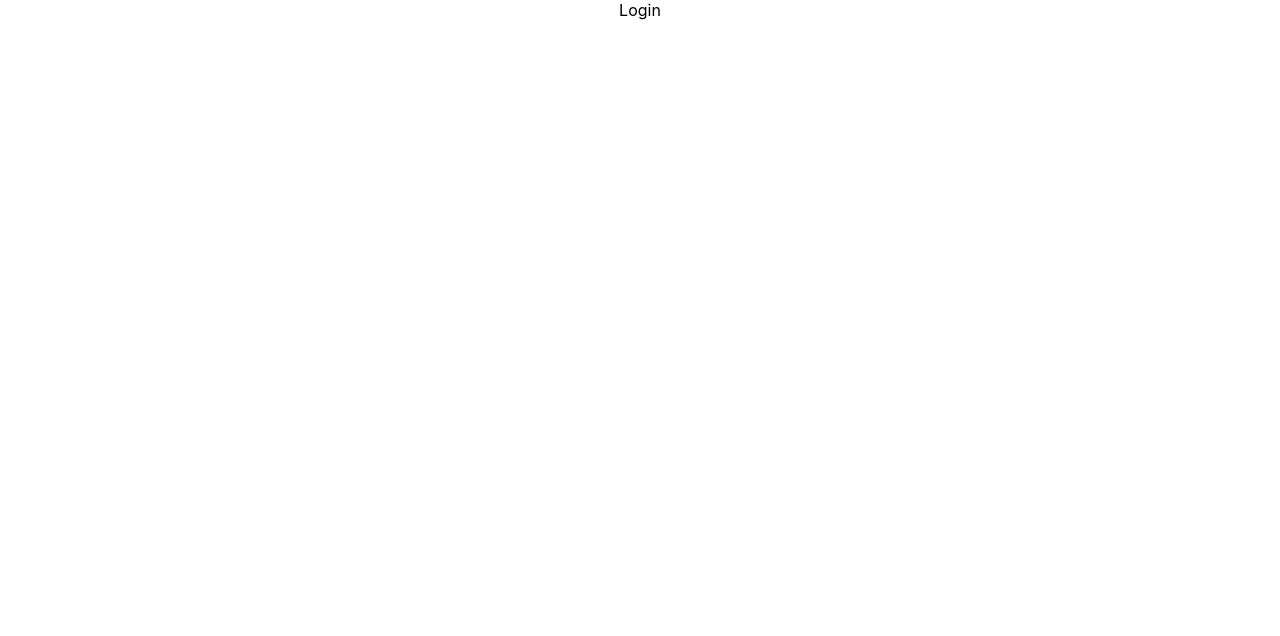
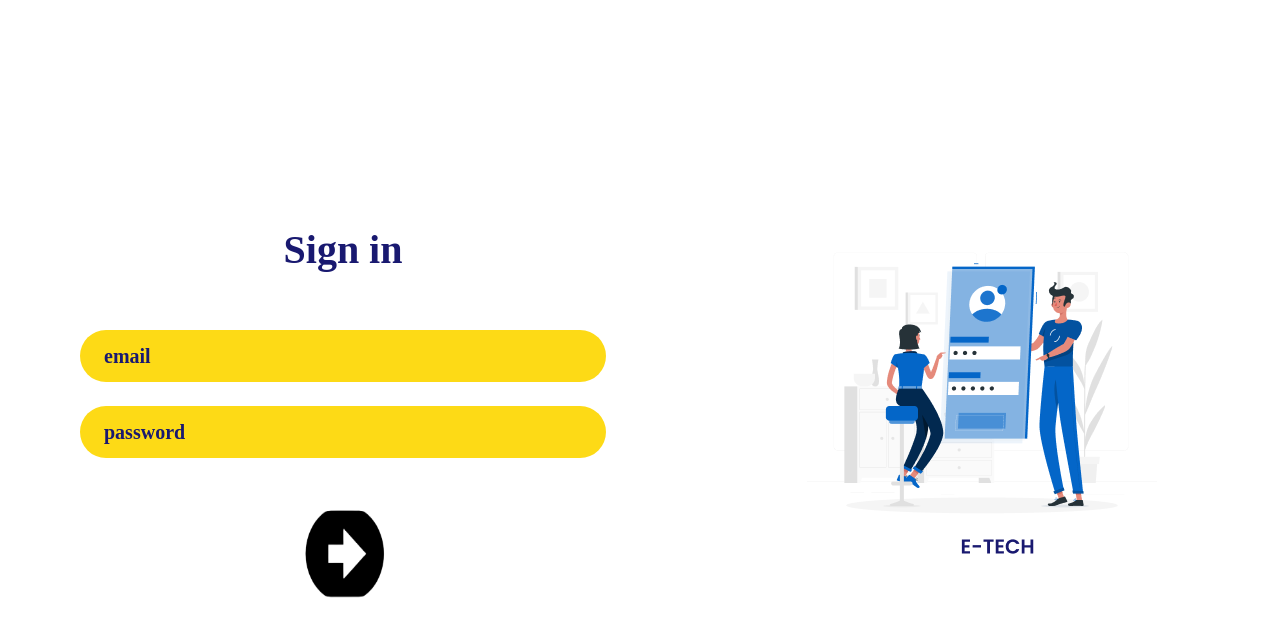
Before and after one commit to Michael-Otieno/e-tech, a React (Create React App) app: page /login in a window 1280 px wide. Shown: the top 636 px of the page. Built offline with nearby package versions, Linux system fonts and the light colour scheme.

Commit message:
add login details and styles

```diff
--- a/src/mcomponents/login/Login.css
+++ b/src/mcomponents/login/Login.css
@@ -0,0 +1,51 @@
+.login{
+  display: grid;
+  grid-template-columns: 50% 50%;
+  gap: 1rem;
+  overflow: hidden;
+}
+
+.login-div{
+  height: 100vh;
+  width: 100%;
+  display: flex;
+  align-items: center;
+  padding-left: 5rem;
+
+}
+.login h2{
+text-align: center;
+font-family: 'Poppins';
+font-style: normal;
+font-weight: 600;
+font-size: 40px;
+color: #191970;
+
+}
+.login form{
+  text-align: center;
+  line-height: 2;
+}
+.login input{
+  width: 500px;
+  height: 50px;
+  background: #FDDA16;
+  border-radius: 50px;
+  outline: none;
+  border: none;
+  margin-top: 1.5rem;
+  padding-left: 1.5rem;
+  font-family: 'Poppins';
+  font-style: normal;
+  font-weight: 600;
+  font-size: 20px;
+
+  color: #191970;
+}
+
+.login-img{
+  padding-top: 1.5rem;
+}
+.next-btn{
+  margin-top: 2rem;
+}
--- a/src/mcomponents/login/Login.js
+++ b/src/mcomponents/login/Login.js
@@ -1,11 +1,41 @@
+import { Link } from "react-router-dom";
 
-import './Login.css';
+// import errorIcon from "../../imgs/error.png";
+import nextIcon from "../../imgs/next.png";
+import signupIcon from "../../imgs/signup.png";
 
-function Login(){
+import "./Login.css";
+
+function Login() {
   return (
-    <div>
-      Login
+    <div className="login">
+      <div className="login-div">
+        <div>
+          <h2>Sign in</h2>
+          <form>
+            <input type="email" placeholder="email" />
+            <br />
+            <input type="password" placeholder="password" />
+            <br />
+
+            {/* <p className="error-icon-para">
+            <img className="error-icon" src={errorIcon} alt="" />
+            <span>reply with your correct company name</span>
+          </p> */}
+          </form>
+
+          <button className="nextIcon">
+            <Link to="/login">
+              <img className="next-btn" alt="next button" src={nextIcon} />
+            </Link>
+          </button>
+        </div>
+      </div>
+
+      <div className="e-tech-img">
+        <img className="login-img" src={signupIcon} alt="login up" />
+      </div>
     </div>
-  )
+  );
 }
 export default Login;
--- a/src/mcomponents/signup/Signup.css
+++ b/src/mcomponents/signup/Signup.css
@@ -19,7 +19,7 @@ color: #191970;
 }
 .signup input{
   width: 500px;
-  height: 40px;
+  height: 50px;
   background: #FDDA16;
   border-radius: 50px;
   outline: none;
```
